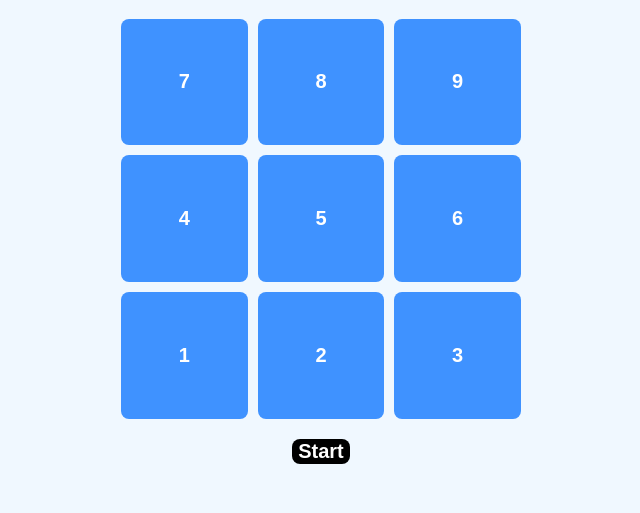
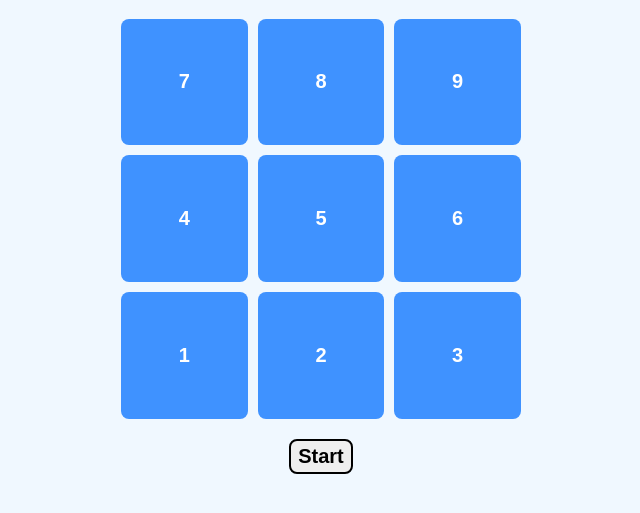
Before and after one commit to Bartilottti/Geemine, a plain HTML site: page task/genius/index.html in a window 1280 px wide. Shown: the part 105-618 px from the top of the page, without its empty margins (319-959 px from the left). Drawn offline with Linux system fonts and the light colour scheme.

Commit message:
revision

```diff
--- a/task/genius/script.js
+++ b/task/genius/script.js
@@ -9,7 +9,7 @@ function PlaySound() {
 function AddToSequence() {
   const randomButton = Math.floor(Math.random() * 9) + 1;
   sequence.push(randomButton);
-    PlaySequence();
+  PlaySequence();
 }
 function PlaySequence() {
   let index = 0;
--- a/task/genius/style.css
+++ b/task/genius/style.css
@@ -21,7 +21,7 @@ body {
     grid-template-columns: 1fr 1fr 1fr;
     gap: 10px;
 }
-button {
+.pad {
     background: #3f92ff;
     color: white;
     font-weight: bold;
@@ -33,9 +33,24 @@ button:active {
     background-color: #5bf538;
   }
 .start {
-  background: black;
+  padding: 4px 7px;
+  color: black;
+  font-weight: 700;
+  font-size: 20px;
+  border: 2px solid black;
+  border-radius: 8px;
   margin: 10px auto;
+  cursor: pointer;
+}
+.start:active{
+  background: #e6e6fa;
 }
 .on {
   background: #5bf538;
 }
+@media screen and (max-width: 480px) {
+  .pads {
+    width: 250px;
+    height: 250px;
+  }
+}
```
